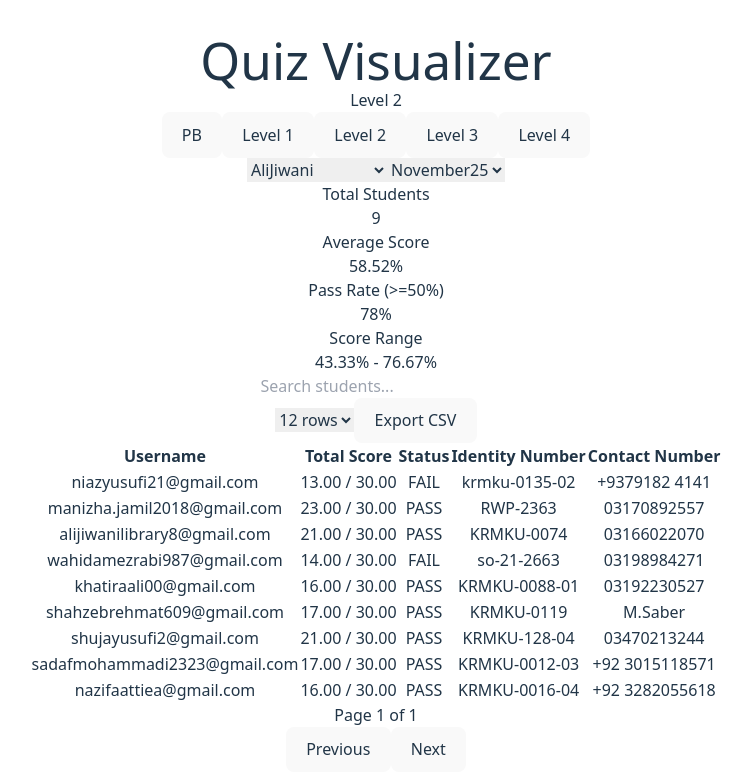
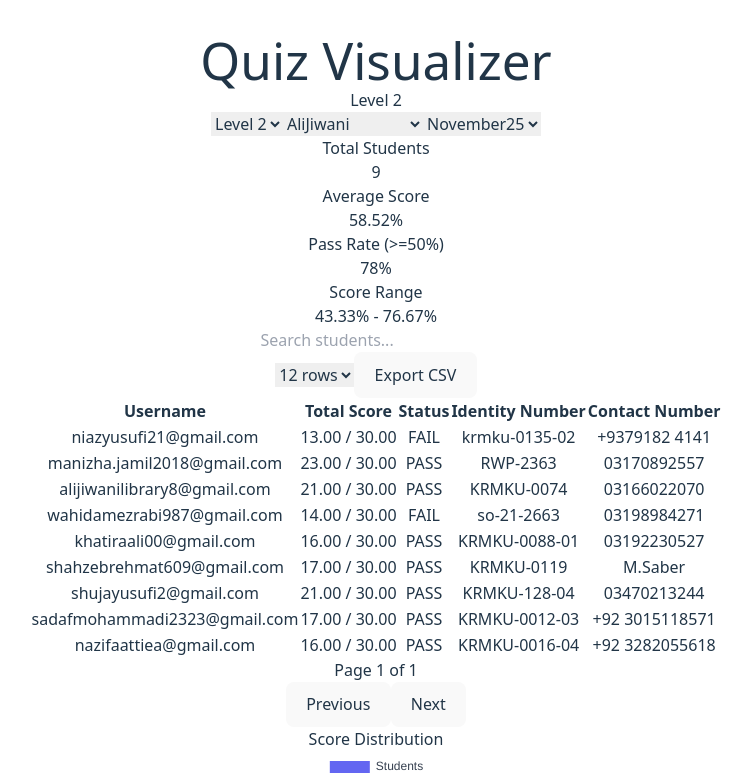
Before and after one commit to FarhanDhanani/QuizVisualizer, a React (Vite) app: page / in a window 1280 px wide. Shown: the top 775 px of the page, without its empty margins (264-1016 px from the left). Built offline with nearby package versions, Linux system fonts and the light colour scheme.

Commit message:
updates for adjusting darkmode

```diff
--- a/src/App.jsx
+++ b/src/App.jsx
@@ -410,7 +410,20 @@ export default function App() {
             </span>
           </div>
           <div className="flex items-center gap-2">
+            {/* Level Selector DropDown */}
+            <select
+              value={level}
+              onChange={(e) => setLevel(Number(e.target.value))}
+              className="px-3 py-2 rounded-lg border border-gray-300 bg-white text-gray-800
+                        focus:ring-indigo-500 focus:border-indigo-500 w-full sm:w-auto">
+              <option value={0}>PB</option>
+              <option value={1}>Level 1</option>
+              <option value={2}>Level 2</option>
+              <option value={3}>Level 3</option>
+              <option value={4}>Level 4</option>
+            </select>
             {/* Level Selector Buttons */}
+            {/*
             <div className="hidden sm:flex bg-white dark:bg-gray-800 rounded-lg p-1 shadow-sm border border-gray-200 dark:border-gray-700">
               {LEVEL_CONFIG.map(l => (
                 <button key={l.level} onClick={() => setLevel(l.level)} className={`px-4 py-1.5 rounded-md text-sm font-medium transition-colors ${level===l.level ? 'bg-indigo-600 text-white shadow-sm' : 'text-gray-60:0 dark:text-gray-400 hover:bg-gray-100 dark:hover:bg-gray-700'}`}>
@@ -418,6 +431,7 @@ export default function App() {
                 </button>
               ))}
             </div>
+            */}
             <select
               value={location}
               onChange={(e) => setLocation(e.target.value)}
```
